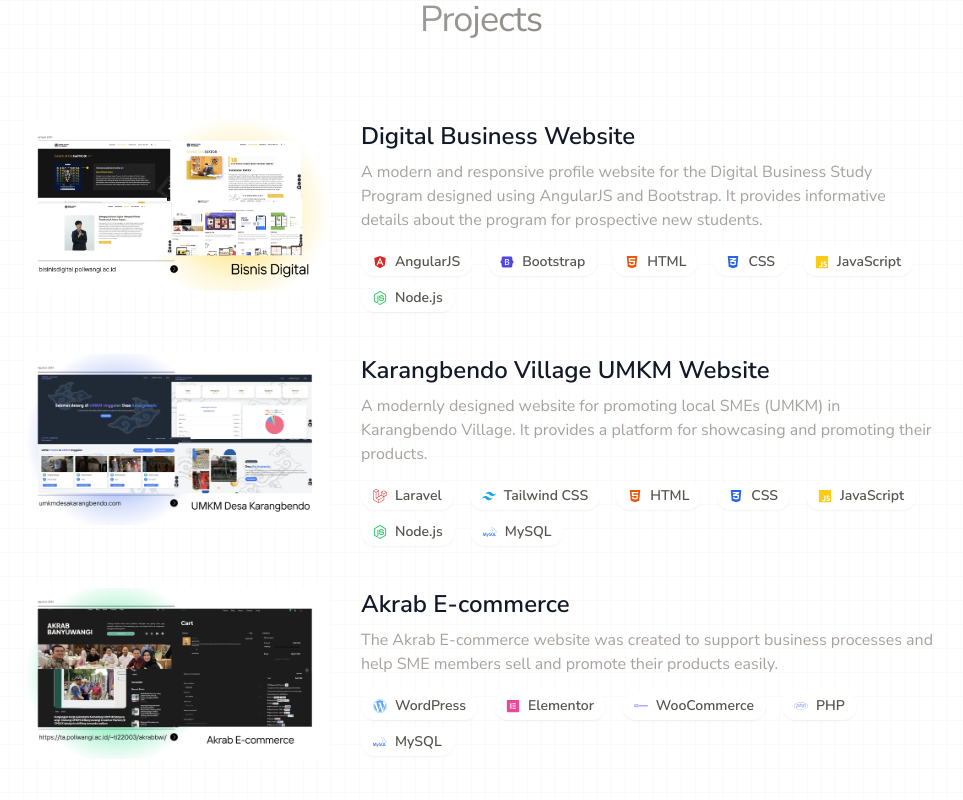
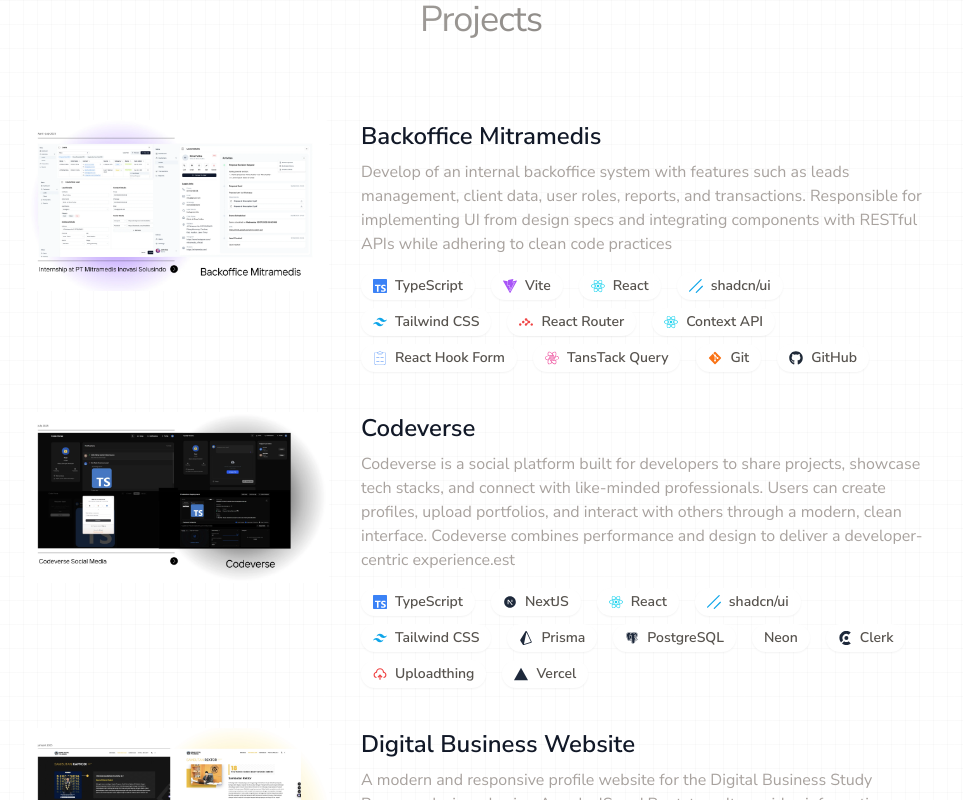
Before and after one commit to RahmadFahrurrozi/new-porto-rozi, a React (Vite) app: page / in a window 1280 px wide. Shown: the part 1320-2120 px from the top of the page, without its empty margins (159-1122 px from the left). Built offline with nearby package versions, Linux system fonts and the light colour scheme; the HTML template or start-up script is replaced by a standard one.

Commit message:
refactor: add new project images and update project descriptions for improved portfolio presentation

```diff
--- a/src/components/Projects.jsx
+++ b/src/components/Projects.jsx
@@ -12,14 +12,35 @@
   FaPhp,
   FaExternalLinkAlt,
   FaEye,
+  FaGitAlt,
+  FaGithub,
+  FaReact,
 } from "react-icons/fa";
-import { RiTailwindCssFill } from "react-icons/ri";
+import {
+  RiNextjsFill,
+  RiTailwindCssFill,
+  RiUploadCloud2Line,
+} from "react-icons/ri";
 import { IoLogoJavascript } from "react-icons/io5";
-import { SiMysql, SiWoocommerce, SiCodeceptjs } from "react-icons/si";
+import {
+  SiMysql,
+  SiWoocommerce,
+  SiCodeceptjs,
+  SiTypescript,
+  SiVite,
+  SiShadcnui,
+  SiReactquery,
+  SiReacthookform,
+  SiReactrouter,
+  SiPrisma,
+  SiClerk,
+  SiVercel,
+} from "react-icons/si";
 import { motion } from "framer-motion";
 import { LazyLoadImage } from "react-lazy-load-image-component";
 
 import "react-lazy-load-image-component/src/effects/blur.css";
+import { BiLogoPostgresql } from "react-icons/bi";
 
 const iconMap = {
   FaAngular: <FaAngular className="text-red-600" />,
@@ -36,6 +57,25 @@
   SiWoocommerce: <SiWoocommerce className="text-indigo-400" />,
   FaPhp: <FaPhp className="text-indigo-300" />,
   SiCodeceptjs: <SiCodeceptjs className="text-red-600" />,
+  SiTypescript: <SiTypescript className="text-blue-500" />,
+  SiVite: <SiVite className="text-purple-500" />,
+  SiShadcnui: <SiShadcnui className="text-sky-500" />,
+  SiReactquery: <SiReactquery className="text-pink-500" />,
+  SiReacthookform: (
+    <SiReacthookform className="text-blue-500 dark:text-white " />
+  ),
+  FaGitAlt: <FaGitAlt className="text-orange-500" />,
+  FaGithub: <FaGithub className="text-gray-800 dark:text-white" />,
+  SiReactrouter: <SiReactrouter className="text-red-500" />,
+  FaReact: <FaReact className="text-cyan-400" />,
+  RiNextjsFill: <RiNextjsFill className="text-slate-800 dark:text-slate-100" />,
+  SiPrisma: <SiPrisma className="text-slate-800 dark:text-slate-100" />,
+  BiLogoPostgresql: (
+    <BiLogoPostgresql className="text-slate-800 dark:text-slate-100" />
+  ),
+  SiClerk: <SiClerk className="text-slate-800 dark:text-slate-100" />,
+  RiUploadCloud2Line: <RiUploadCloud2Line className="text-red-500" />,
+  SiVercel: <SiVercel className="text-slate-800 dark:text-slate-100" />,
 };
 
 const Projects = () => {
--- a/src/constants/data-content.js
+++ b/src/constants/data-content.js
@@ -3,6 +3,8 @@
 import akrab from "../assets/projects/akrab.webp";
 import panda from "../assets/photo/panda.webp";
 import restaurant from "../assets/projects/restaurant-app.webp";
+import mitramedis from "../assets/projects/mitramedis.webp";
+import codeverse from "../assets/projects/codeverse.webp";
 
 export const PROFILEPICT = {
   name: "Rahmad Fahrurrozi",
@@ -18,7 +20,7 @@
     role: "Frontend Engineer",
     company: "PT Mitramedis Inovasi Solusindo",
     description:
-      "Responsible for developing and maintaining the backoffice system for Mitra Medis, focusing on creating responsive, user-friendly interfaces using modern frontend technologies. Collaborated with cross-functional teams to implement new features, improve system performance, and ensure seamless integration with backend services.",
+      "Internship as a Front-End Engineer at PT Mitramedis Inovasi Solusindo, developing the internal backoffice system. Built key features like login, user management, and leads management. Responsible for slicing UI from designs and integrating with backend via REST APIs. Followed internal code standards, feature-based Git workflow, and regular code reviews teamwork and clean, professional softwere development",
     technologies: [
       { id: 1, nama: "TypeScript", icon: "SiTypescript" },
       { id: 2, nama: "Vite", icon: "SiVite" },
@@ -103,6 +105,50 @@
 export const PROJECTS = [
   {
     id: 1,
+    title: "Backoffice Mitramedis",
+    link: "https://admin-staging.mitramedis.net/",
+    image: mitramedis,
+
+    description:
+      "Develop of an internal backoffice system with features such as leads management, client data, user roles, reports, and transactions. Responsible for implementing UI from design specs and integrating components with RESTful APIs while adhering to clean code practices",
+    technologies: [
+      { id: 1, nama: "TypeScript", icon: "SiTypescript" },
+      { id: 2, nama: "Vite", icon: "SiVite" },
+      { id: 3, nama: "React", icon: "FaReact" },
+      { id: 4, nama: "shadcn/ui", icon: "SiShadcnui" },
+      { id: 5, nama: "Tailwind CSS", icon: "RiTailwindCssFill" },
+      { id: 6, nama: "React Router", icon: "SiReactrouter" },
+      { id: 7, nama: "Context API", icon: "FaReact" },
+      { id: 8, nama: "React Hook Form", icon: "SiReacthookform" },
+      { id: 9, nama: "TansTack Query", icon: "SiReactquery" },
+      { id: 10, nama: "Git", icon: "FaGitAlt" },
+      { id: 11, nama: "GitHub ", icon: "FaGithub" },
+    ],
+  },
+
+  {
+    id: 2,
+    title: "Codeverse",
+    link: "https://codeverse-psi.vercel.app/",
+    image: codeverse,
+    description:
+      "Codeverse is a social platform built for developers to share projects, showcase tech stacks, and connect with like-minded professionals. Users can create profiles, upload portfolios, and interact with others through a modern, clean interface. Codeverse combines performance and design to deliver a developer-centric experience.est",
+    technologies: [
+      { id: 1, nama: "TypeScript", icon: "SiTypescript" },
+      { id: 2, nama: "NextJS", icon: "RiNextjsFill" },
+      { id: 3, nama: "React", icon: "FaReact" },
+      { id: 4, nama: "shadcn/ui", icon: "SiShadcnui" },
+      { id: 5, nama: "Tailwind CSS", icon: "RiTailwindCssFill" },
+      { id: 6, nama: "Prisma", icon: "SiPrisma" },
+      { id: 7, nama: "PostgreSQL", icon: "BiLogoPostgresql" },
+      { id: 8, nama: "Neon", icon: "" },
+      { id: 9, nama: "Clerk", icon: "SiClerk" },
+      { id: 10, nama: "Uploadthing", icon: "RiUploadCloud2Line" },
+      { id: 11, nama: "Vercel ", icon: "SiVercel" },
+    ],
+  },
+  {
+    id: 3,
     title: "Digital Business Website",
     link: "https://bisnisdigital.poliwangi.ac.id/",
     image: bsdwebsite,
@@ -119,7 +165,7 @@
     ],
   },
   {
-    id: 2,
+    id: 4,
     title: "Karangbendo Village UMKM Website",
     link: "https://umkmdesakarangbendo.com/",
     image: umkmKarangbendo,
@@ -164,7 +210,7 @@
     ],
   },
   {
-    id: 3,
+    id: 5,
     title: "Akrab E-commerce",
     link: "https://ta.poliwangi.ac.id/~ti22003/akrabbwi/",
     image: akrab,
@@ -183,7 +229,7 @@
     ],
   },
   {
-    id: 4,
+    id: 6,
     title: "Restaurant Website",
     link: "https://restaurant-app-rahmadfahrurrozi.vercel.app/",
     image: restaurant,
```
Also changed, not shown: src/assets/projects/codeverse.webp (added), src/assets/projects/mitramedis.webp (added).
